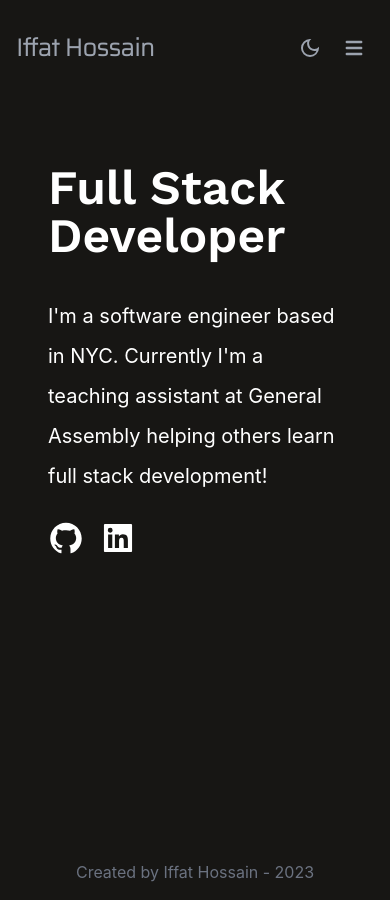
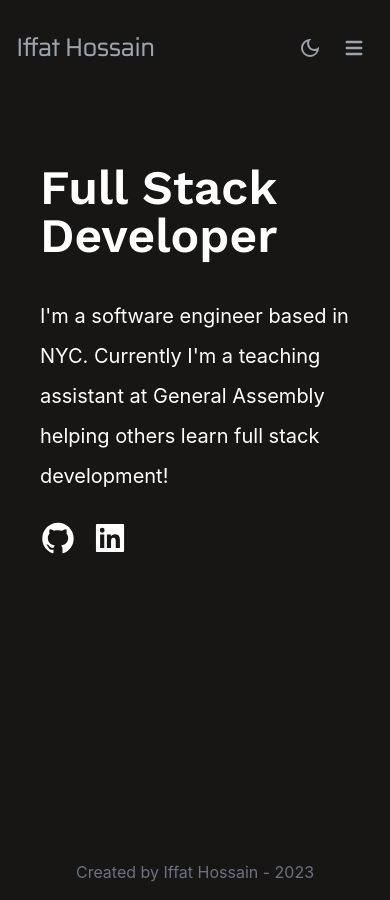
Before and after one commit to Iffat77/portfolio-v2, a React (Create React App) app in the folder portfolio-v2/: page / in a window 390 px wide. Built offline with nearby package versions, Linux system fonts and the light colour scheme; a web font is replaced by a local one.

Commit message:
updates home screen sizing

```diff
--- a/portfolio-v2/src/screens/Home.jsx
+++ b/portfolio-v2/src/screens/Home.jsx
@@ -21,7 +21,7 @@ const myObject = {
 export default function Home() {
   return (
     <div className=" snap-y snap-mandatory h-screen w-screen mx:auto overflow-x-hidden">
-      <div className="pt-28 px-2 md:px-6 w-screen h-screen dark:bg-[#171614] dark:text-white snap-start">
+      <div className="pt-28 md:px-6 w-screen h-screen dark:bg-[#171614] dark:text-white snap-start">
         <section className="h-full sm:mt-8 p-10 top-0 left-0 right-0 bottom-auto w-auto ">
           <div className="block">
             <h2 className="font-font-work text-5xl md:text-7xl lg:pl-8 py-3 dark:text-white">
@@ -55,7 +55,7 @@ export default function Home() {
 
       <div className="dark:bg-[#1E0A16] bg-[#b0c0bc] dark:text-white snap-start">
         <section className=" pt-24 px-6 h-screen overflow-auto ">
-          <div className="sm:pt-24 px-6 ">
+          <div className="sm:pt-24 px-2 ">
             <h2 className="font-font-work text-4xl md:text-5xl lg:pl-8 py-6 dark:text-white">
               While I've got you here lets interact
             </h2>
@@ -65,7 +65,7 @@ export default function Home() {
               myself and technologies I'm familiar with.
             </p>
           </div>
-          <div className="mt-4 pl-4 lg:pl-10">
+          <div className="mt-4 pl-1 lg:pl-10">
             <ObjectVisualization data={myObject} />
           </div>
         </section>
@@ -73,7 +73,7 @@ export default function Home() {
 
       <div className="dark:bg-[#04141E] bg-white dark:text-white snap-start ">
         <section className=" pt-24 px-6 h-screen overflow-auto ">
-          <div className="sm:pt-24 px-6 ">
+          <div className="sm:pt-24 px-2 ">
             <h2 className="font-font-work text-4xl md:text-5xl lg:pl-8 py-6 dark:text-white">
               View my work
             </h2>
```
